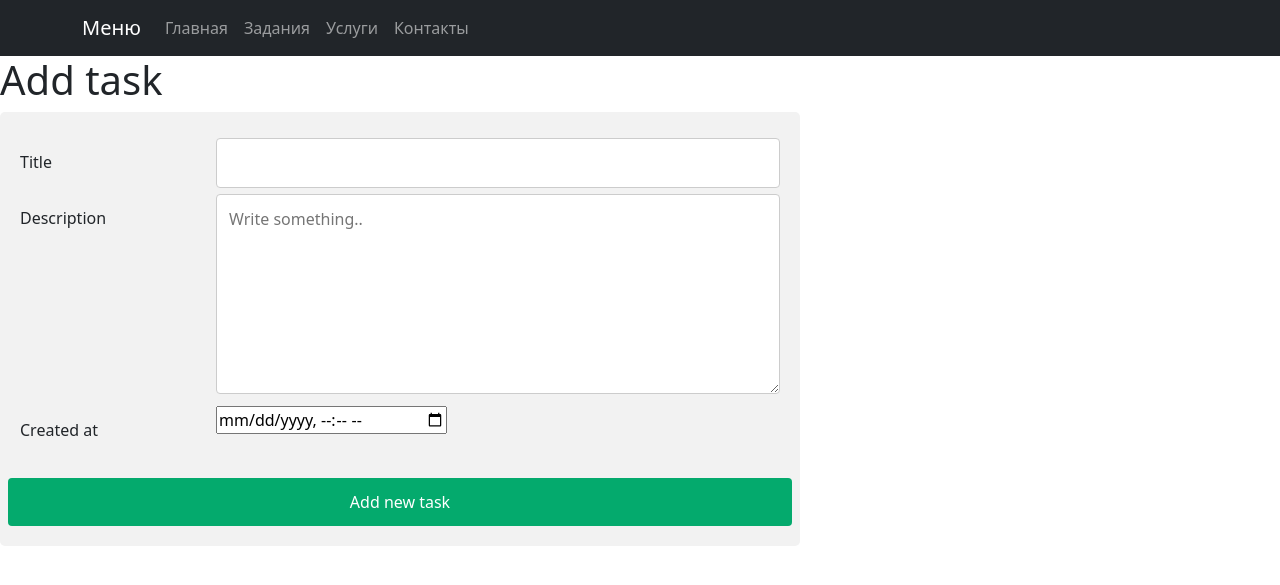
After one commit to Jackcubbi/cigniter.test, a CodeIgniter 4 app: template app/Views/Tasks/add_task.php in a window 1280 px wide. The commit adds this page. Shown: the top 585 px of the page. Run offline with PHP 8.4 and a stand-in for CodeIgniter, Linux system fonts and the light colour scheme; the template is opened without the code that fills it, so the values that code supplies are empty; some libraries are stand-ins or nearby versions.

Commit message:
edit: form fields build

```diff
--- a/app/Config/Routes.php
+++ b/app/Config/Routes.php
@@ -9,3 +9,4 @@ $routes->get('/', 'Home::index');
 $routes->get('/list', 'Home::list');
 $routes->get('/tasks', 'Tasks::index');
 $routes->get('/tasks/(:num)', 'Tasks::show/$1');
+$routes->get('/tasks/add_task', 'Tasks::add_task');
--- a/app/Controllers/BaseController.php
+++ b/app/Controllers/BaseController.php
@@ -35,7 +35,7 @@ abstract class BaseController extends Controller
      *
      * @var list<string>
      */
-    protected $helpers = [];
+    protected $helpers = ['form'];
 
     /**
      * Be sure to declare properties for any property fetch you initialized.
--- /dev/null
+++ b/app/Views/Tasks/add_task.php
@@ -0,0 +1,46 @@
+<?= $this->extend("layouts/head") ?>
+
+<?= $this->section("title") ?>Add new task><?= $this->endSection() ?>
+
+<?= $this->section("content") ?>
+<h1>Add task</h1>
+
+<?php form_open('tasks/store') ?>
+
+<div class="form-container">
+  <form action="/action_page.php">
+    <div class="row">
+      <div class="col-25">
+        <label for="title">Title</label>
+      </div>
+      <div class="col-75">
+        <input type="text" id="title" name="title">
+      </div>
+    </div>
+    <div class="row">
+      <div class="col-25">
+        <label for="description">Description</label>
+      </div>
+      <div class="col-75">
+        <textarea id="description" name="description" placeholder="Write something.." style="height:200px" required></textarea>
+      </div>
+    </div>
+    <div class="row">
+      <div class="col-25">
+        <label for="created_at">Created at</label>
+      </div>
+      <div class="col-75">
+        <input type="datetime-local" id="created_at" name="created_at" required>
+      </div>
+    </div>
+
+    <br>
+    <div class="row">
+      <input type="submit" value="Add new task">
+    </div>
+  </form>
+</div>
+
+<?= form_close() ?>
+
+<?= $this->endSection() ?>
--- a/app/Views/layouts/head.php
+++ b/app/Views/layouts/head.php
@@ -6,6 +6,68 @@
   <link href="https://cdn.jsdelivr.net/npm/bootstrap@5.3.3/dist/css/bootstrap.min.css" rel="stylesheet" integrity="sha384-QWTKZyjpPEjISv5WaRU9OFeRpok6YctnYmDr5pNlyT2bRjXh0JMhjY6hW+ALEwIH" crossorigin="anonymous">
 </head>
 
+<style>
+  * {
+    box-sizing: border-box;
+  }
+
+  input[type=text],
+  select,
+  textarea {
+    width: 100%;
+    padding: 12px;
+    border: 1px solid #ccc;
+    border-radius: 4px;
+    resize: vertical;
+  }
+
+  label {
+    padding: 12px 12px 12px 0;
+    display: inline-block;
+  }
+
+  input[type=submit] {
+    background-color: #04AA6D;
+    color: white;
+    padding: 12px 20px;
+    border: none;
+    border-radius: 4px;
+    cursor: pointer;
+    float: right;
+  }
+
+  input[type=submit]:hover {
+    background-color: #45a049;
+  }
+
+  .form-container {
+    border-radius: 5px;
+    background-color: #f2f2f2;
+    padding: 20px;
+    max-width: 800px;
+
+  }
+
+  .col-25 {
+    float: left;
+    width: 25%;
+    margin-top: 6px;
+  }
+
+  .col-75 {
+    float: left;
+    width: 75%;
+    margin-top: 6px;
+  }
+
+  /* Clear floats after the columns */
+  .row::after {
+    content: "";
+    display: table;
+    clear: both;
+  }
+</style>
+
 <body>
   <?= view('layouts/header'); ?>
   <?= $this->renderSection('content') ?>
```
Also changed, not shown: app/Controllers/Tasks.php (+8 -0 lines).
